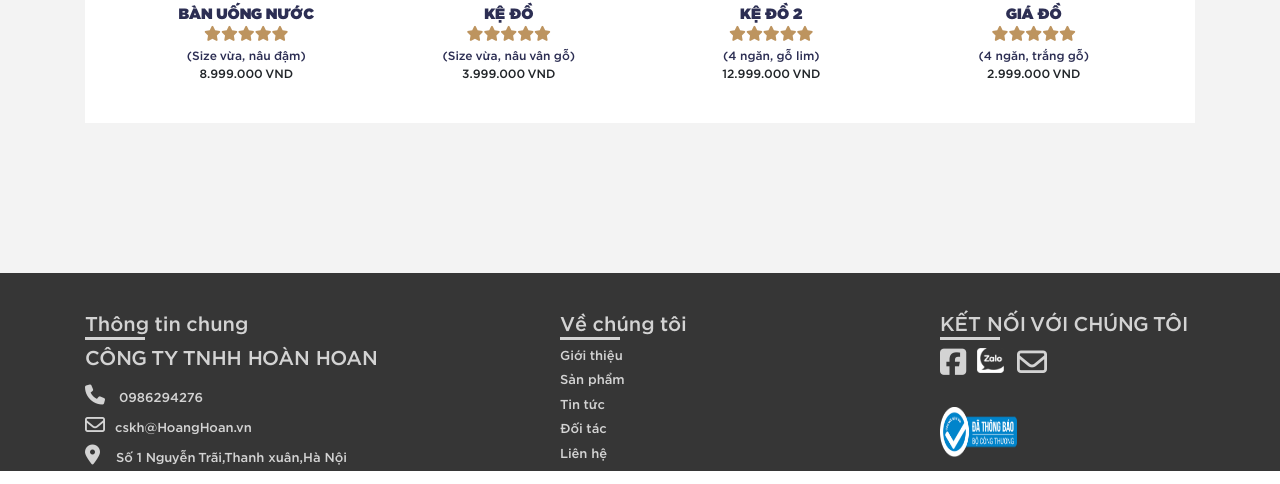
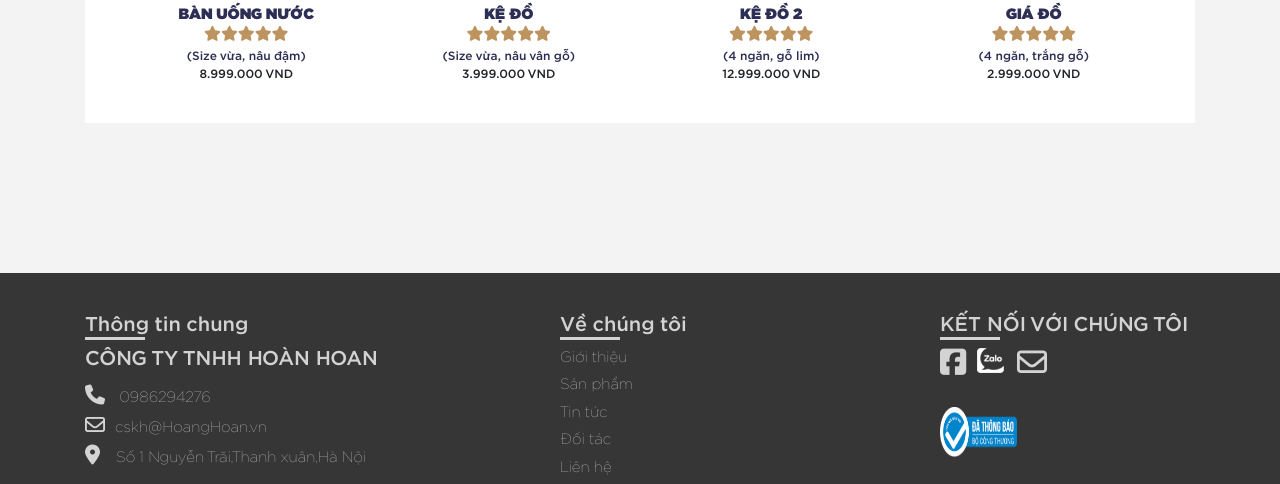
Before and after one commit to BuiHoach/Bui-Xuan-Hoach.com, a plain HTML site: page Xemtatca_sp.html in a window 1280 px wide. Shown: the part 1437-1921 px from the top of the page. Drawn offline with nearby package versions, Linux system fonts and the light colour scheme; a web font is replaced by a local one.

Commit message:
Xuongmoc

```diff
--- a/css/chatluongsp.css
+++ b/css/chatluongsp.css
@@ -332,7 +332,8 @@ footer {
 
 .box-distance a {
     color: #D3D3D3;
-    font-size: 13px;
+    font-size: 15px;
+    font-family: Gotham-Thin;
 }
 
 h6 {
@@ -352,8 +353,9 @@ h6::after {
 .box-distance p {
     margin-bottom: 0;
     color: #D3D3D3;
-    font-size: 13px;
+    font-size: 15px;
     margin-bottom: 5px;
+    font-family: Gotham-Thin;
 
 }
 
--- a/css/gioithieu.css
+++ b/css/gioithieu.css
@@ -188,7 +188,7 @@ footer {
 
 .box-distance a {
     color: #D3D3D3;
-    font-size: 13px;
+    font-size: 15px;
     font-family: Gotham-Thin;
 }
 
@@ -212,7 +212,7 @@ h6::after {
 .box-distance p {
     margin-bottom: 0;
     color: #D3D3D3;
-    font-size: 13px;
+    font-size: 15px;
     margin-bottom: 5px;
     font-family: Gotham-Thin;
 
--- a/css/index.css
+++ b/css/index.css
@@ -579,7 +579,7 @@ footer {
 
 .box-distance a {
     color: #D3D3D3;
-    font-size: 13px;
+    font-size: 15px;
     font-family: Gotham-Thin;
 }
 
@@ -603,7 +603,7 @@ h6::after {
 .box-distance p {
     margin-bottom: 0;
     color: #D3D3D3;
-    font-size: 13px;
+    font-size: 15px;
     margin-bottom: 5px;
     font-family: Gotham-Thin;
 
--- a/css/lienhe.css
+++ b/css/lienhe.css
@@ -169,7 +169,7 @@ footer {
 
 .box-distance a {
     color: #D3D3D3;
-    font-size: 13px;
+    font-size: 15px;
     font-family: Gotham-Thin;
 }
 
@@ -193,7 +193,7 @@ h6::after {
 .box-distance p {
     margin-bottom: 0;
     color: #D3D3D3;
-    font-size: 13px;
+    font-size: 15px;
     margin-bottom: 5px;
     font-family: Gotham-Thin;
 
--- a/css/sanpham.css
+++ b/css/sanpham.css
@@ -233,7 +233,7 @@ footer {
 
 .box-distance a {
     color: #D3D3D3;
-    font-size: 13px;
+    font-size: 15px;
     font-family: Gotham-Thin;
 }
 
@@ -257,7 +257,7 @@ h6::after {
 .box-distance p {
     margin-bottom: 0;
     color: #D3D3D3;
-    font-size: 13px;
+    font-size: 15px;
     margin-bottom: 5px;
     font-family: Gotham-Thin;
 
--- a/css/xemtatca_sp.css
+++ b/css/xemtatca_sp.css
@@ -304,7 +304,8 @@ footer {
 
 .box-distance a {
     color: #D3D3D3;
-    font-size: 13px;
+    font-size: 15px;
+    font-family: Gotham-Thin;
 }
 
 h6 {
@@ -324,8 +325,9 @@ h6::after {
 .box-distance p {
     margin-bottom: 0;
     color: #D3D3D3;
-    font-size: 13px;
+    font-size: 15px;
     margin-bottom: 5px;
+    font-family: Gotham-Thin;
 
 }
 
--- a/css/đoitac.css
+++ b/css/đoitac.css
@@ -125,7 +125,7 @@ footer {
 
 .box-distance a {
     color: #D3D3D3;
-    font-size: 13px;
+    font-size: 15px;
     font-family: Gotham-Thin;
 }
 
@@ -149,7 +149,7 @@ h6::after {
 .box-distance p {
     margin-bottom: 0;
     color: #D3D3D3;
-    font-size: 13px;
+    font-size: 15px;
     margin-bottom: 5px;
     font-family: Gotham-Thin;
 
```
